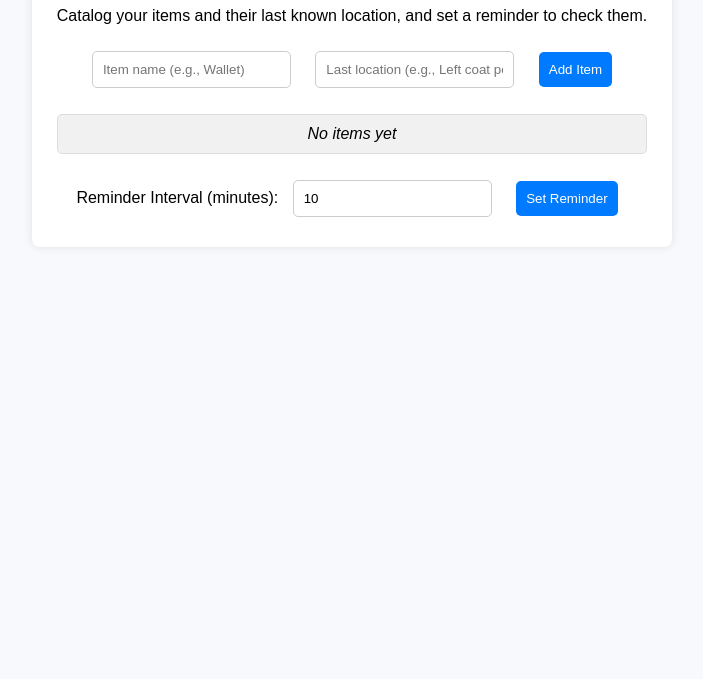
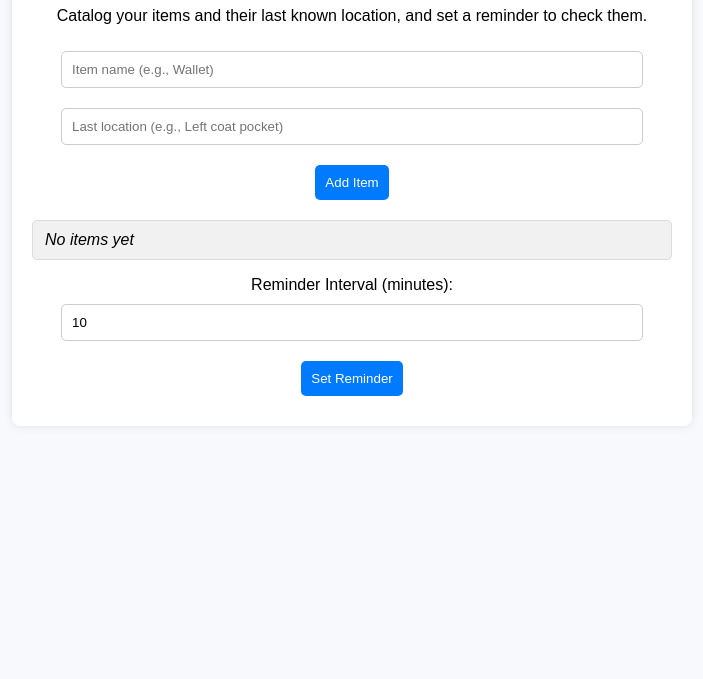
Before and after one commit to hghlnd/3rdassignment, a plain HTML site: page index.html in a window 1280 px wide. Shown: the part 121-800 px from the top of the page, without its empty margins (288-991 px from the left). Drawn offline with Linux system fonts and the light colour scheme.

Commit message:
Adjust container and button styles in CSS

```diff
--- a/style.css
+++ b/style.css
@@ -10,11 +10,11 @@
 }
 
 .container {
-  max-width: 600px;
+  max-width: 640px;
   margin: 0 auto;
   padding: 20px;
   background: white;
-  box-shadow: 0 0 10px rgba(0, 0, 0, 0.1);
+  box-shadow: 0 0 10px rgba(0,0,0,0.1);
   border-radius: 8px;
 }
 
@@ -23,13 +23,16 @@
   padding: 10px;
   border-radius: 5px;
   border: 1px solid #ccc;
+  width: calc(100% - 40px);
+  max-width: 560px;
 }
 
 button {
-  cursor: pointer;
   background-color: #007bff;
   color: white;
   border: none;
+  cursor: pointer;
+  width: auto;
 }
 
 button:hover {
@@ -39,12 +42,14 @@
 #itemList {
   list-style-type: none;
   padding: 0;
+  margin-top: 10px;
+  text-align: left;
 }
 
 #itemList li {
   background: #f1f1f1;
-  margin: 5px;
-  padding: 10px;
+  margin: 5px 0;
+  padding: 10px 12px;
   border: 1px solid #ddd;
   border-radius: 5px;
 }
```
